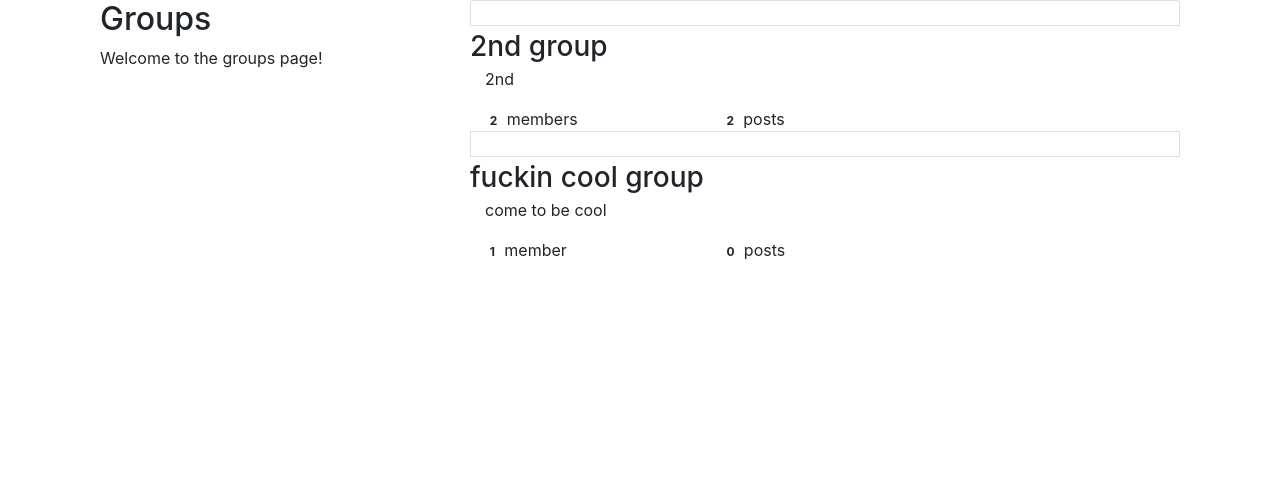
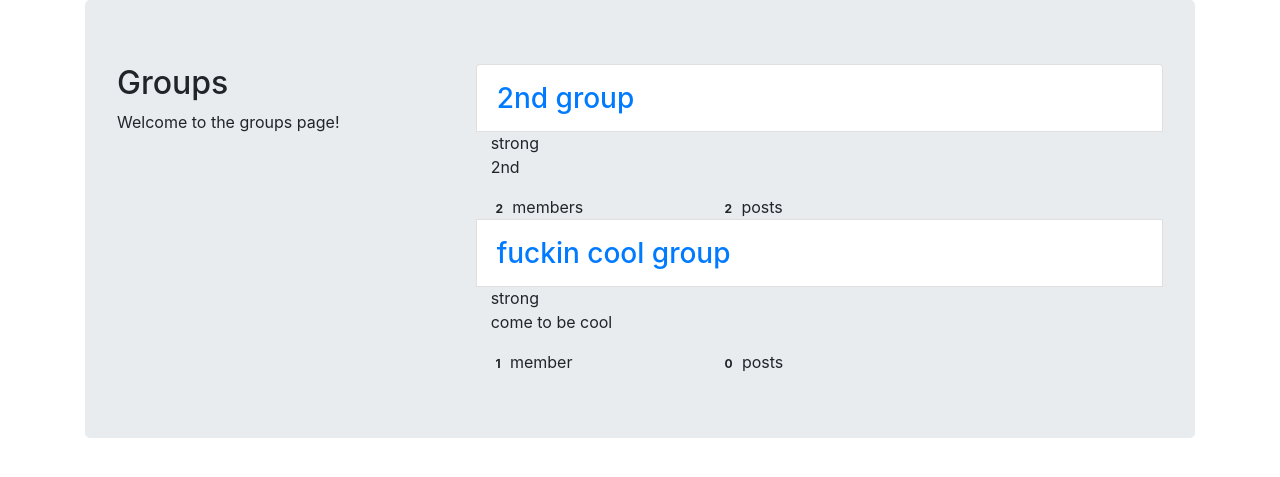
Before and after one commit to ediziks/Python-and-Django-Full-Stack-Web-Developer-Bootcamp-Exercises, a Django app: page /groups/ in a window 1280 px wide. Shown: the part 56-533 px from the top of the page. Run offline with Django 3.2, Linux system fonts and the light colour scheme; data comes from the database, SQL or seed files in the repository; some libraries are stand-ins or nearby versions.

Commit message:
ssocial groups update

```diff
--- a/Simple_Social_Clone/simplesocial/groups/templates/groups/group_base.html
+++ b/Simple_Social_Clone/simplesocial/groups/templates/groups/group_base.html
@@ -1,6 +1,6 @@
 {% extends "base.html" %}
 {% block content %}
-	<div class="container">
+	<div class="container jumbotron">
 		<div class="row">
 			{% block pregroup %}
 
--- a/Simple_Social_Clone/simplesocial/groups/templates/groups/group_detail.html
+++ b/Simple_Social_Clone/simplesocial/groups/templates/groups/group_detail.html
@@ -14,7 +14,7 @@
 {% block group_content %}
 	<div class="col-md-8">
 	{% if group.posts.count == 0 %}
-			<h2>No posts in this group yet!</h2>
+		<h2>No posts in thgroup_content is group yet!</h2>
 	{% else %}
 		{% for post in group.posts.all %}
 			{% include "posts/_post.html" %}
--- a/Simple_Social_Clone/simplesocial/groups/templates/groups/group_list.html
+++ b/Simple_Social_Clone/simplesocial/groups/templates/groups/group_list.html
@@ -21,10 +21,10 @@
 	<div class="col-md-8">
 		<div class="list-group">
 			{% for group in object_list %}
-				<a class="list-group-item" href="{% url 'groups:single' slug=group.slug %}"></a>
-				<h3 class="modal-title list-group-item-heading">{{group.name}}</h3>
+				<a class="list-group-item" href="{% url 'groups:single' slug=group.slug %}">
+				<h3 class="modal-title list-group-item-heading">{{group.name}}</h3></a>
 				<div class="list-group-item-text container-fluid">
-					{{group.description_html|safe}}
+					strong{{group.description_html|safe}}
 					<div class="row">
 						<div class="col-md-4">
 							<span class="badge">{{group.members.count}}</span>
```
Lines whose indentation alone changed are shown as unchanged.
